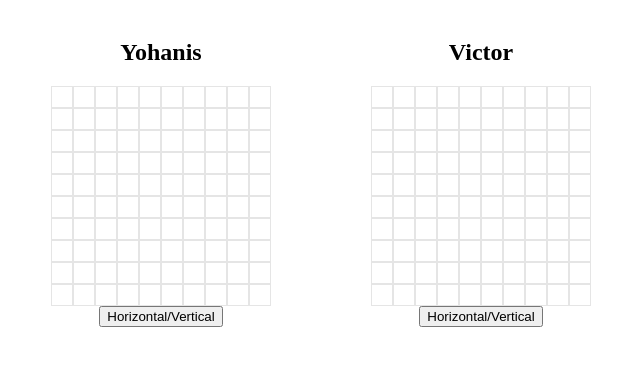
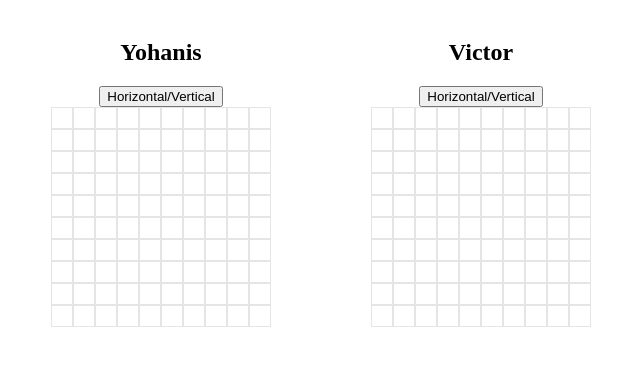
Before and after one commit to gitdingus/battleship, a website built with webpack: page src/index.html in a window 1280 px wide. Shown: the part 61-426 px from the top of the page, without its empty margins (7-647 px from the left). Built offline with nearby package versions, Linux system fonts and the light colour scheme.

Commit message:
Moved controls into board

```diff
--- a/src/index.html
+++ b/src/index.html
@@ -14,15 +14,17 @@
           <div>
             <h2 class="name"></h2>
           </div>
-          <div class="board"></div>
-          <div class="controls"></div>
+          <div class="board">
+            <div class="controls"></div>
+          </div>
         </div>
         <div class="player-two">
           <div>
             <h2 class="name"></h2>
           </div>
-          <div class="board"></div>
-          <div class="controls"></div>
+          <div class="board">
+            <div class="controls"></div>
+          </div>
         </div>
       </div>
     </div>
```
